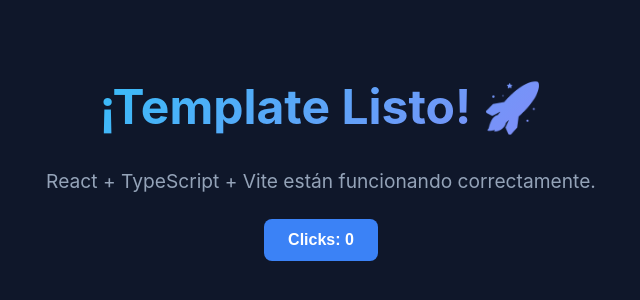
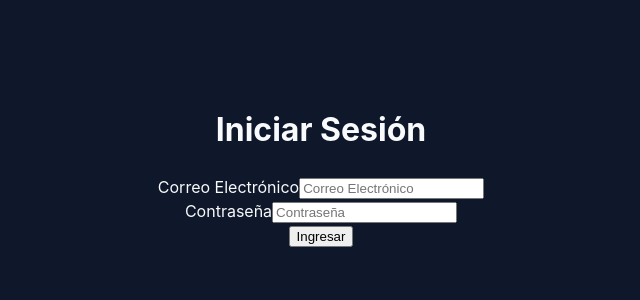
Before and after one commit to manuelahenaod/ProyectoM4_ManuelaHenaoDuque-, a React (Vite) app: page / in a window 1280 px wide. Shown: the part 234-534 px from the top of the page, without its empty margins (319-959 px from the left). Built offline with nearby package versions, Linux system fonts and the light colour scheme.

Commit message:
feat: add basic login form and other files in pages

```diff
--- a/src/App.tsx
+++ b/src/App.tsx
@@ -1,35 +1,8 @@
-import { useState } from 'react';
+import Login from './pages/Login';
 
 function App() {
-  const [count, setCount] = useState(0);
-
   return (
-    <div style={{ display: 'flex', flexDirection: 'column', alignItems: 'center', gap: '1.5rem' }}>
-      <h1 style={{ fontSize: '3rem', margin: 0, background: 'linear-gradient(135deg, #38bdf8, #818cf8)', WebkitBackgroundClip: 'text', WebkitTextFillColor: 'transparent' }}>
-        ¡Template Listo! 🚀
-      </h1>
-      <p style={{ color: '#94a3b8', fontSize: '1.2rem', margin: 0 }}>
-        React + TypeScript + Vite están funcionando correctamente.
-      </p>
-      <button
-        onClick={() => setCount((c) => c + 1)}
-        style={{
-          padding: '0.75rem 1.5rem',
-          fontSize: '1rem',
-          fontWeight: '600',
-          borderRadius: '8px',
-          border: 'none',
-          backgroundColor: '#3b82f6',
-          color: '#ffffff',
-          cursor: 'pointer',
-          transition: 'background-color 0.2s',
-        }}
-        onMouseOver={(e) => (e.currentTarget.style.backgroundColor = '#2563eb')}
-        onMouseOut={(e) => (e.currentTarget.style.backgroundColor = '#3b82f6')}
-      >
-        Clicks: {count}
-      </button>
-    </div>
+    <Login />
   );
 }
 
--- /dev/null
+++ b/src/pages/Login.tsx
@@ -0,0 +1,40 @@
+import React, { useState } from 'react';
+
+export default function Login() {
+  const [email, setEmail] = useState('');
+  const [password, setPassword] = useState('');
+
+  const handleSignIn = (e: React.FormEvent) => {
+    e.preventDefault();
+    alert(`Iniciando sesión con: ${email}`);
+  };
+
+  return (
+    <div>
+      <h1>Iniciar Sesión</h1>
+      <form onSubmit={handleSignIn}>
+        <div>
+          <label>Correo Electrónico</label>
+          <input
+            type="email"
+            placeholder="Correo Electrónico"
+            value={email}
+            onChange={(e) => setEmail(e.target.value)}
+            required
+          />
+        </div>
+        <div>
+          <label>Contraseña</label>
+          <input
+            type="password"
+            placeholder="Contraseña"
+            value={password}
+            onChange={(e) => setPassword(e.target.value)}
+            required
+          />
+        </div>
+        <button type="submit">Ingresar</button>
+      </form>
+    </div>
+  );
+}
```
Also changed, not shown: src/pages/Register.tsx (added), src/pages/Task.tsx (added).
